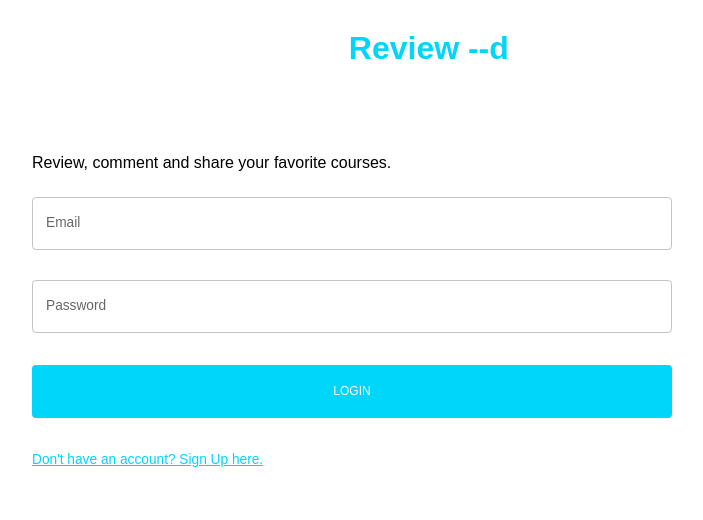
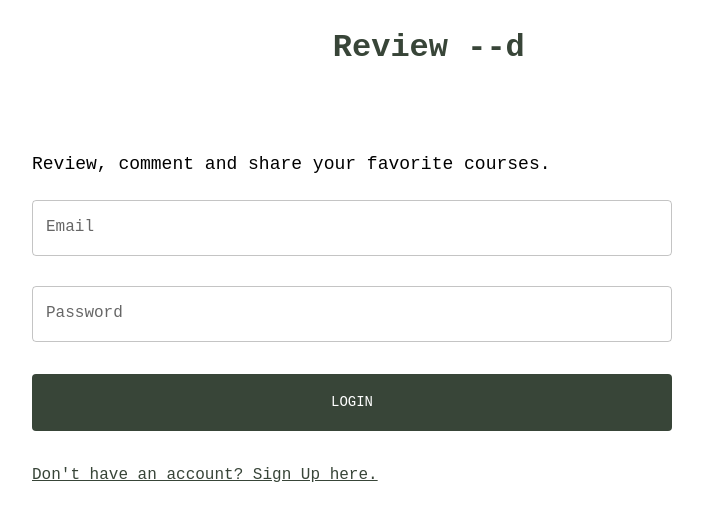
Before and after one commit to Ivargavve/Review-d, a React (Create React App) app in the folder client/: page / in a window 1280 px wide. Shown: the top 520 px of the page, without its empty margins (296-999 px from the left). Built offline with nearby package versions, Linux system fonts and the light colour scheme.

Commit message:
new color theme

```diff
--- a/client/src/theme.js
+++ b/client/src/theme.js
@@ -16,16 +16,16 @@ export const colorTokens = {
     1000: "#000000",
   },
   primary: {
-    50: "#E6FBFF",
-    100: "#CCF7FE",
-    200: "#99EEFD",
-    300: "#66E6FC",
-    400: "#33DDFB",
-    500: "#00D5FA",
-    600: "#00A0BC",
-    700: "#006B7D",
-    800: "#00353F",
-    900: "#001519",
+    50: "#384538",
+    100: "#3845382",
+    200: "#384538",
+    300: "#384538",
+    400: "#384538",
+    500: "#384538",
+    600: "#384538",
+    700: "#384538",
+    800: "#384538",
+    900: "#384538",
   },
 };
 
@@ -75,30 +75,30 @@ export const themeSettings = (mode) => {
           }),
     },
     typography: {
-      fontFamily: ["Rubik", "sans-serif"].join(","),
-      fontSize: 12,
+      fontFamily: ["Roboto Mono", "monospace"].join(","),
+      fontSize: 14,
       h1: {
-        fontFamily: ["Rubik", "sans-serif"].join(","),
+        fontFamily: ["Roboto Mono", "monospace"].join(","),
         fontSize: 40,
       },
       h2: {
-        fontFamily: ["Rubik", "sans-serif"].join(","),
+        fontFamily: ["Roboto Mono", "monospace"].join(","),
         fontSize: 32,
       },
       h3: {
-        fontFamily: ["Rubik", "sans-serif"].join(","),
+        fontFamily: ["Roboto Mono", "monospace"].join(","),
         fontSize: 24,
       },
       h4: {
-        fontFamily: ["Rubik", "sans-serif"].join(","),
+        fontFamily: ["Roboto Mono", "monospace"].join(","),
         fontSize: 20,
       },
       h5: {
-        fontFamily: ["Rubik", "sans-serif"].join(","),
-        fontSize: 16,
+        fontFamily: ["Roboto Mono", "monospace"].join(","),
+        fontSize: 18,
       },
       h6: {
-        fontFamily: ["Rubik", "sans-serif"].join(","),
+        fontFamily: ["Roboto Mono", "monospace"].join(","),
         fontSize: 14,
       },
     },
```
